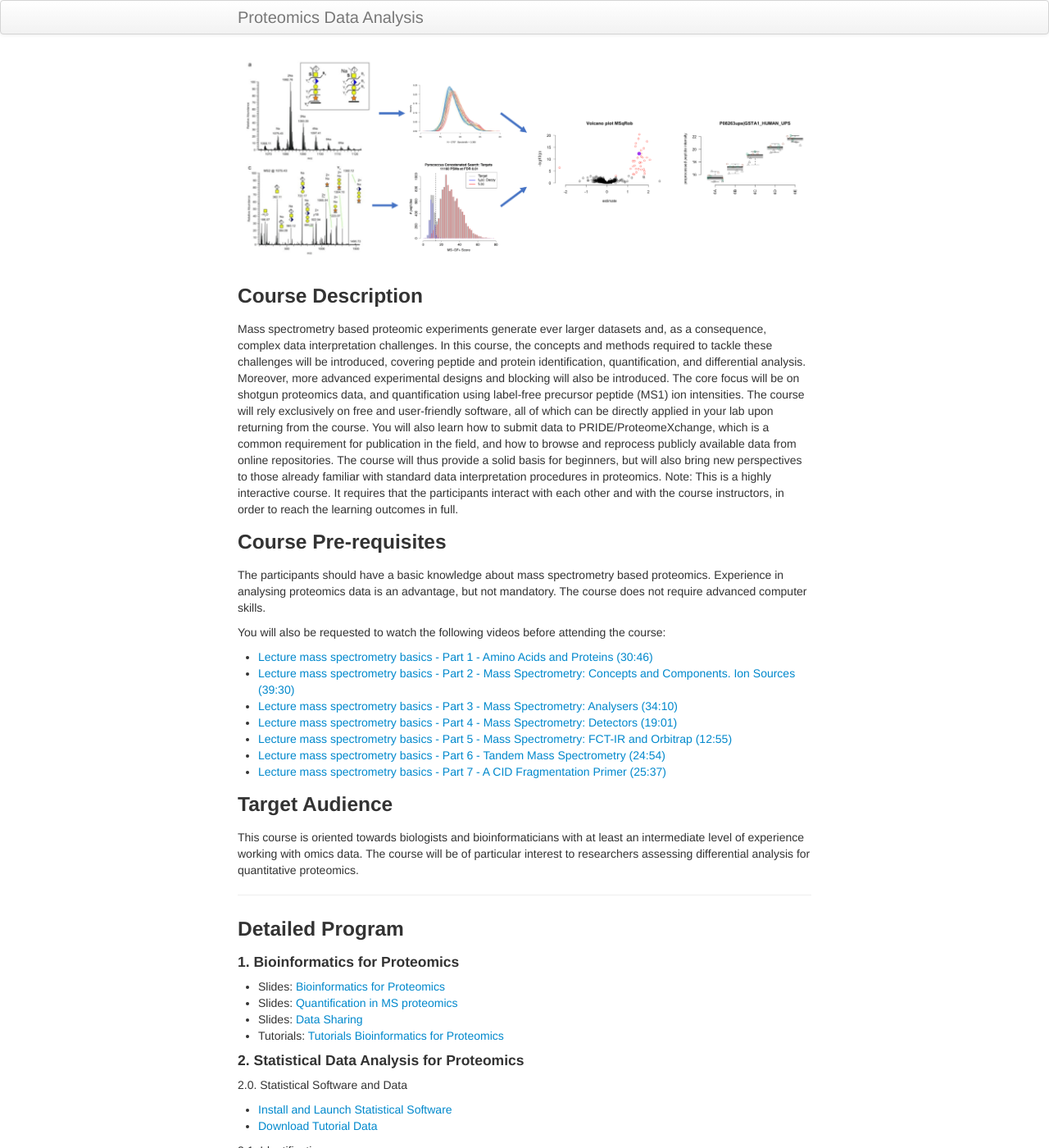
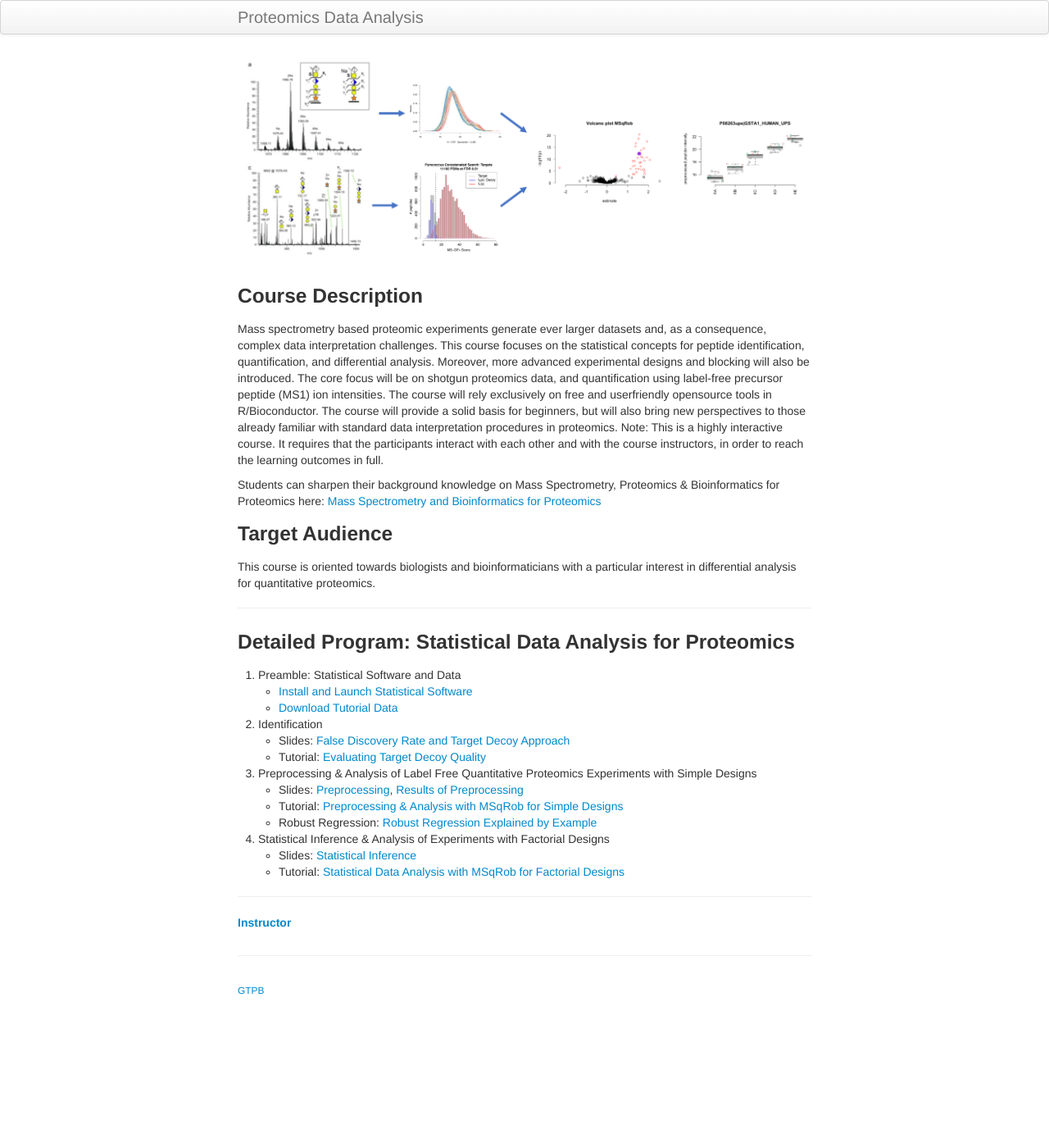
Before and after one commit to statOmics/pda19-20, a Jekyll site: the page built from index.md, in a window 1280 px wide and 1400 px high. Shown: the whole window at 82% size. Built offline with Jekyll 4.4.1, drawn with Linux system fonts in a browser that asks for light colours; some of the changed text lies outside the part shown.

Commit message:
Stats Only Course

```diff
--- a/index.md
+++ b/index.md
@@ -6,54 +6,37 @@ title: Proteomics Data Analysis
 ![IntroFig](./pages/figs/IntroFig.png)
 
 ### Course Description
-Mass spectrometry based proteomic experiments generate ever larger datasets and, as a consequence, complex data interpretation challenges. In this course, the concepts and methods required to tackle these challenges will be introduced, covering peptide and protein identification, quantification, and differential analysis. Moreover, more advanced experimental designs and blocking will also be introduced. The core focus will be on shotgun proteomics data, and quantification using label-free precursor peptide (MS1) ion intensities. The course will rely exclusively on free and user-friendly software, all of which can be directly applied in your lab upon returning from the course. You will also learn how to submit data to PRIDE/ProteomeXchange, which is a common requirement for publication in the field, and how to browse and reprocess publicly available data from online repositories. The course will thus provide a solid basis for beginners, but will also bring new perspectives to those already familiar with standard data interpretation procedures in proteomics. Note: This is a highly interactive course. It requires that the participants interact with each other and with the course instructors, in order to reach the learning outcomes in full.
+Mass spectrometry based proteomic experiments generate ever larger datasets and, as a consequence, complex data interpretation challenges. This course focuses on the statistical concepts for peptide identification, quantification, and differential analysis. Moreover, more advanced experimental designs and blocking will also be introduced. The core focus will be on shotgun proteomics data, and quantification using label-free precursor peptide (MS1) ion intensities. The course will rely exclusively on free and userfriendly opensource tools in R/Bioconductor. The course will provide a solid basis for beginners, but will also bring new perspectives to those already familiar with standard data interpretation procedures in proteomics. Note: This is a highly interactive course. It requires that the participants interact with each other and with the course instructors, in order to reach the learning outcomes in full.
 
-### Course Pre-requisites
+Students can sharpen their background knowledge on Mass Spectrometry, Proteomics & Bioinformatics for Proteomics
+ here:
+[Mass Spectrometry and Bioinformatics for Proteomics](pages/techVideos.md)
 
-The participants should have a basic knowledge about mass spectrometry based proteomics. Experience in analysing proteomics data is an advantage, but not mandatory. The course does not require advanced computer skills.
 
-You will also be requested to watch the following videos before attending the course:
-
-- [Lecture mass spectrometry basics - Part 1 - Amino Acids and Proteins (30:46)](https://www.youtube.com/watch?v=bS78rIYvFBE)
-- [Lecture mass spectrometry basics - Part 2 - Mass Spectrometry: Concepts and Components. Ion Sources (39:30)](https://www.youtube.com/watch?v=vXsotPtOdRY)
-- [Lecture mass spectrometry basics - Part 3 - Mass Spectrometry: Analysers (34:10)](https://www.youtube.com/watch?v=NKXhyjsgT1I)
-- [Lecture mass spectrometry basics - Part 4 - Mass Spectrometry: Detectors (19:01)](https://www.youtube.com/watch?v=lxtPIyFnzGk)
-- [Lecture mass spectrometry basics - Part 5 - Mass Spectrometry: FCT-IR and Orbitrap (12:55)](https://www.youtube.com/watch?v=rLmpfFjNJd4)
-- [Lecture mass spectrometry basics - Part 6 - Tandem Mass Spectrometry (24:54)](https://www.youtube.com/watch?v=Wy1SwrMzhYk)
-- [Lecture mass spectrometry basics - Part 7 - A CID Fragmentation Primer (25:37)](https://www.youtube.com/watch?v=JBt_9hBnXcQ)
 
 ### Target Audience
-This course is oriented towards biologists and bioinformaticians with at least an intermediate level of experience working with omics data. The course will be of particular interest to researchers assessing differential analysis for quantitative proteomics.
+This course is oriented towards biologists and bioinformaticians with a particular interest in differential analysis for quantitative proteomics.
 
 ---
-### Detailed Program
+### Detailed Program: Statistical Data Analysis for Proteomics
 
-#### 1. Bioinformatics for Proteomics
-
-- Slides: [Bioinformatics for Proteomics](assets/martens_proteomics_bioinformatics_20180529.pdf)
-- Slides: [Quantification in MS proteomics](assets/martens_proteomics_quantification_20180530.pdf)
-- Slides: [Data Sharing](assets/DataSharingPDA18.pdf)
-- Tutorials: [Tutorials Bioinformatics for Proteomics](https://compomics.com/bioinformatics-for-proteomics/)
-
-#### 2. Statistical Data Analysis for Proteomics
-
-  2.0. Statistical Software and Data
+  0. Preamble: Statistical Software and Data
   - [Install and Launch Statistical Software](pages/software4stats.md)
   - [Download Tutorial Data](https://github.com/statOmics/pda/tree/data)
 
-  2.1. Identification
+  1. Identification
   - Slides:  [False Discovery Rate and Target Decoy Approach](assets/1_Identification_Evaluation_Target_Decoy_Approach.pdf)
   - Tutorial: [Evaluating Target Decoy Quality](pages/Identification.md)
 
-  2.2 Preprocessing & Analysis of Label Free Quantitative Proteomics Experiments with Simple Designs
+  2. Preprocessing & Analysis of Label Free Quantitative Proteomics Experiments with Simple Designs
   - Slides: [Preprocessing](assets/2_MSqRob_data_analysisI.pdf), [Results of Preprocessing](assets/2_MSqRob_data_analysisIb.pdf)
   - Tutorial: [Preprocessing & Analysis with MSqRob for Simple Designs](pages/sdaMsqrobSimple.md)
   - Robust Regression: [Robust Regression Explained by Example](pages/robustRegression.nb.html)
 
-  2.3. Statistical Inference & Analysis of Experiments with Factorial Designs
+  3. Statistical Inference & Analysis of Experiments with Factorial Designs
   - Slides: [Statistical Inference](assets/2_MSqRob_data_analysisII.pdf)
   - Tutorial: [Statistical Data Analysis with MSqRob for Factorial Designs](pages/sdaMsqrobDesign.md)
 
 ---
 
-##### [Instructors](pages/instructors.md)
+##### [Instructor](pages/instructor.md)
```
Also changed, not shown: pages/Identification.md (+6 -6 lines), pages/instructors.md (+1 -18 lines), pages/sdaMsqrobDesign.md (+9 -9 lines), pages/sdaMsqrobSimple.md (+13 -13 lines), pages/techVideos.md (added, +41 -0 lines).
